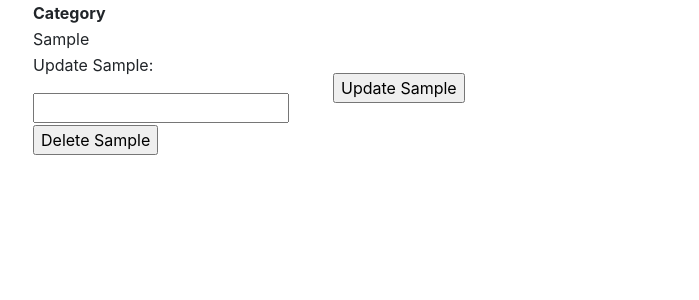
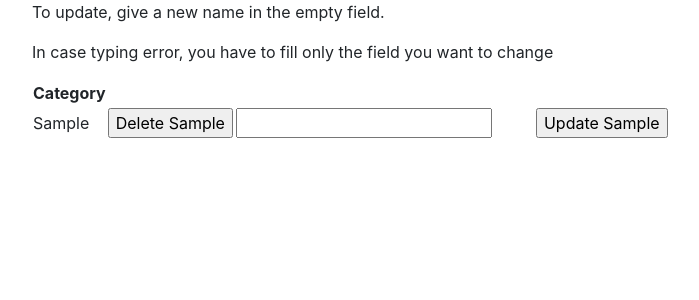
Before and after one commit to outisa/Ostoskassi, a Flask app: page /category/list in a window 1280 px wide. Shown: the part 64-364 px from the top of the page, without its empty margins (53-752 px from the left). Run offline with Flask 2, Linux system fonts and the light colour scheme; a user stored in the database is signed in; tables that the repository leaves empty hold one stand-in row (values such as "Sample post"); some libraries are stand-ins or nearby versions.

Commit message:
Pientä ulkonäön parantamista

```diff
--- a/application/templates/category/listCategories.html
+++ b/application/templates/category/listCategories.html
@@ -2,6 +2,8 @@
 
 {% block body %}
 {{error}}
+<p>To update, give a new name in the empty field.</p>
+<p>In case typing error, you have to fill only the field you want to change</p>
   <table>
     <tr>
       <th>Category</>
@@ -10,12 +12,15 @@
     <tr>
       <td>{{ category.category }}</td>
       <td>
+        <form method="POST" action="{{ url_for('category_delete', category_id=category.id) }}">
+          <input type="Submit" value="Delete {{ category.category }}"/>
+        </form>
+      </td>
+      <td>
         <form method="POST" action="{{ url_for('category_update', category_id=category.id) }}">
+          <table>
             <tr>
-            <td>
-              <p>Update {{ category.category }}:</p>
-              {{ form.category }}
-            </td>
+              <td>{{ form.category }} </td>
               <td>
                 <ul>
                   {% for error in form.category.errors %}
@@ -27,11 +32,7 @@
                 <input type="submit" value="Update {{ category.category }}"/>
               </td>
             </tr>
-        </form>
-      </td>
-      <td>
-        <form method="POST" action="{{ url_for('category_delete', category_id=category.id) }}">
-          <input type="Submit" value="Delete {{ category.category }}"/>
+          </table>
         </form>
       </td>
     </tr>
```
Also changed, not shown: application/templates/product/listProducts.html (+2 -6 lines). Lines whose indentation alone changed are shown as unchanged.
